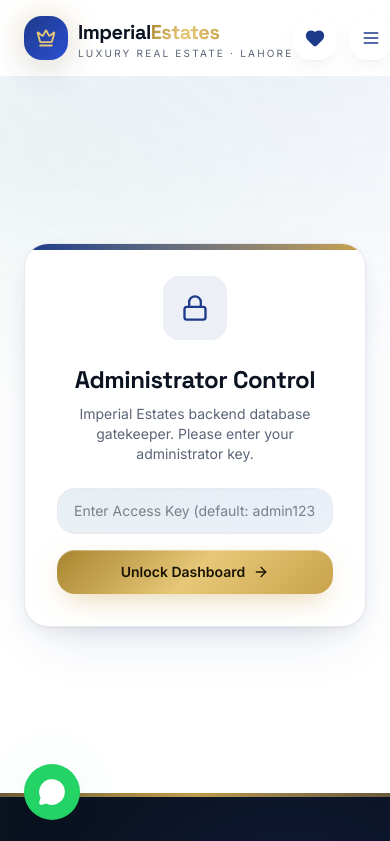
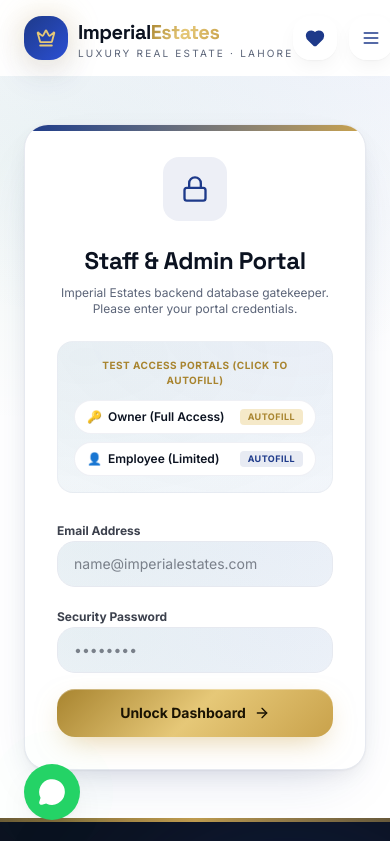
Before and after one commit to UsamaAkbar727/Real-Estate, a Next.js app in the folder frontend/: page /admin in a window 390 px wide. Shown: the top 841 px of the page. Built offline with nearby package versions, Linux system fonts and the light colour scheme.

Commit message:
add adm,in portal

```diff
--- a/frontend/src/app/admin/page.tsx
+++ b/frontend/src/app/admin/page.tsx
@@ -12,7 +12,9 @@ import { cn } from "@/lib/utils";
 
 export default function AdminPage() {
   const [isLoggedIn, setIsLoggedIn] = useState(false);
+  const [email, setEmail] = useState("");
   const [password, setPassword] = useState("");
+  const [adminRole, setAdminRole] = useState<"owner" | "employee" | null>(null);
   const [activeTab, setActiveTab] = useState<"properties" | "agents" | "inquiries">("properties");
 
   // Live Database States
@@ -71,10 +73,18 @@ export default function AdminPage() {
   useEffect(() => {
     // Check local storage session
     const session = localStorage.getItem("adminSession");
-    if (session === "active") {
+    const role = localStorage.getItem("adminRole") as "owner" | "employee";
+    if (session === "active" && role) {
       setIsLoggedIn(true);
+      setAdminRole(role);
     }
   }, []);
+
+  useEffect(() => {
+    if (adminRole === "employee" && activeTab === "agents") {
+      setActiveTab("properties");
+    }
+  }, [adminRole, activeTab]);
 
   useEffect(() => {
     if (isLoggedIn) {
@@ -85,19 +95,29 @@ export default function AdminPage() {
   // Login handler
   const handleLogin = (e: React.FormEvent) => {
     e.preventDefault();
-    if (password === "admin123") {
+    if (email === "owner@imperial.com" && password === "owner123") {
       setIsLoggedIn(true);
+      setAdminRole("owner");
       localStorage.setItem("adminSession", "active");
+      localStorage.setItem("adminRole", "owner");
       toast.success("Successfully logged into Administrator Dashboard");
+    } else if (email === "employee@imperial.com" && password === "employee123") {
+      setIsLoggedIn(true);
+      setAdminRole("employee");
+      localStorage.setItem("adminSession", "active");
+      localStorage.setItem("adminRole", "employee");
+      toast.success("Successfully logged into Staff Portal");
     } else {
-      toast.error("Incorrect administrator security key. Access denied.");
+      toast.error("Incorrect email or security password. Access denied.");
     }
   };
 
   // Logout handler
   const handleLogout = () => {
     setIsLoggedIn(false);
+    setAdminRole(null);
     localStorage.removeItem("adminSession");
+    localStorage.removeItem("adminRole");
     toast.success("Successfully logged out");
   };
 
@@ -274,24 +294,68 @@ export default function AdminPage() {
   if (!isLoggedIn) {
     return (
       <SiteShell>
-        <div className="min-h-[85vh] bg-luxe-soft flex items-center justify-center px-6">
-          <div className="w-full max-w-md bg-white rounded-3xl shadow-luxe p-8 text-center border border-border relative overflow-hidden">
+        <div className="min-h-[85vh] bg-luxe-soft flex items-center justify-center py-12 px-6">
+          <div className="w-full max-w-md bg-white rounded-3xl shadow-luxe p-8 border border-border relative overflow-hidden">
             <div className="absolute top-0 left-0 right-0 h-1.5 bg-gradient-to-r from-[var(--royal)] to-[var(--gold)]" />
             <div className="h-16 w-16 rounded-2xl bg-[var(--royal)]/8 text-[var(--royal)] flex items-center justify-center mx-auto mb-6">
               <Lock className="h-7 w-7" />
             </div>
-            <h1 className="font-display text-2xl font-bold text-[var(--ink)]">Administrator Control</h1>
-            <p className="text-sm text-[var(--muted-foreground)] mt-2 mb-6">Imperial Estates backend database gatekeeper. Please enter your administrator key.</p>
+            <h1 className="font-display text-2xl font-bold text-center text-[var(--ink)]">Staff & Admin Portal</h1>
+            <p className="text-xs text-[var(--muted-foreground)] text-center mt-2 mb-6">Imperial Estates backend database gatekeeper. Please enter your portal credentials.</p>
+
+            {/* Quick Access Credentials */}
+            <div className="mb-6 p-4 rounded-2xl bg-luxe-soft border border-border/60">
+              <div className="text-[10px] font-bold uppercase tracking-wider text-[var(--gold-deep)] mb-3 text-center">Test Access Portals (Click to Autofill)</div>
+              <div className="space-y-2">
+                <button
+                  type="button"
+                  onClick={() => {
+                    setEmail("owner@imperial.com");
+                    setPassword("owner123");
+                  }}
+                  className="w-full text-xs font-semibold py-2 px-3 rounded-xl bg-white border border-border/65 hover:border-[var(--gold)] hover:bg-[var(--gold)]/5 text-[var(--ink)] transition-all flex items-center justify-between text-left"
+                >
+                  <span className="flex items-center gap-1.5">🔑 <span>Owner (Full Access)</span></span>
+                  <span className="text-[9px] uppercase tracking-wider bg-gold-light/40 px-2 py-0.5 rounded text-[var(--gold-deep)] font-bold">Autofill</span>
+                </button>
+                <button
+                  type="button"
+                  onClick={() => {
+                    setEmail("employee@imperial.com");
+                    setPassword("employee123");
+                  }}
+                  className="w-full text-xs font-semibold py-2 px-3 rounded-xl bg-white border border-border/65 hover:border-[var(--royal)] hover:bg-[var(--royal)]/5 text-[var(--ink)] transition-all flex items-center justify-between text-left"
+                >
+                  <span className="flex items-center gap-1.5">👤 <span>Employee (Limited)</span></span>
+                  <span className="text-[9px] uppercase tracking-wider bg-[var(--royal)]/10 px-2 py-0.5 rounded text-[var(--royal)] font-bold">Autofill</span>
+                </button>
+              </div>
+            </div>
+
             <form onSubmit={handleLogin} className="space-y-4">
+              <div className="space-y-1">
+                <label className="text-xs font-bold text-[var(--ink)]/80">Email Address</label>
+                <input
+                  type="email"
+                  required
+                  placeholder="name@imperialestates.com"
+                  value={email}
+                  onChange={(e) => setEmail(e.target.value)}
+                  className="w-full px-4 py-3 rounded-xl border border-border bg-luxe-soft text-sm focus:outline-none focus:border-[var(--royal)] focus:bg-white transition-colors animate-fade-in"
+                />
+              </div>
+              <div className="space-y-1">
+                <label className="text-xs font-bold text-[var(--ink)]/80">Security Password</label>
                 <input
                   type="password"
                   required
-                placeholder="Enter Access Key (default: admin123)"
+                  placeholder="••••••••"
                   value={password}
                   onChange={(e) => setPassword(e.target.value)}
-                className="w-full px-4 py-3 rounded-xl border border-border bg-luxe-soft text-sm text-center focus:outline-none focus:border-[var(--royal)] focus:bg-white transition-colors"
+                  className="w-full px-4 py-3 rounded-xl border border-border bg-luxe-soft text-sm focus:outline-none focus:border-[var(--royal)] focus:bg-white transition-colors animate-fade-in"
                 />
-              <button type="submit" className="w-full btn-gold py-3 rounded-xl font-semibold text-sm flex items-center justify-center gap-2">
+              </div>
+              <button type="submit" className="w-full btn-gold py-3.5 mt-2 rounded-xl font-bold text-sm flex items-center justify-center gap-2 shadow-md hover:scale-[1.01] active:scale-[0.99] transition-all">
                 Unlock Dashboard <ArrowRight className="h-4 w-4" />
               </button>
             </form>
@@ -308,8 +372,20 @@ export default function AdminPage() {
           {/* Header */}
           <div className="flex flex-col sm:flex-row sm:items-center justify-between gap-4 mb-10">
             <div>
+              <div className="flex items-center gap-2 flex-wrap">
                 <span className="text-xs font-bold uppercase tracking-[0.2em] text-[var(--gold-deep)]">Portal Active</span>
-              <h1 className="font-display text-3xl font-bold text-[var(--ink)] mt-1">Admin Database Dashboard</h1>
+                <span className={cn(
+                  "text-[10px] font-bold uppercase tracking-wider px-2.5 py-0.5 rounded-full border",
+                  adminRole === "owner"
+                    ? "bg-[var(--gold)]/10 text-[var(--gold-deep)] border-[var(--gold)]/20"
+                    : "bg-[var(--royal)]/8 text-[var(--royal)] border-[var(--royal)]/15"
+                )}>
+                  {adminRole === "owner" ? "Owner (Full Access)" : "Employee Portal"}
+                </span>
+              </div>
+              <h1 className="font-display text-3xl font-bold text-[var(--ink)] mt-1">
+                {adminRole === "owner" ? "Admin Database Dashboard" : "Staff Database Dashboard"}
+              </h1>
             </div>
             <button onClick={handleLogout} className="flex items-center gap-2 px-4 py-2.5 rounded-full bg-white border border-border text-[var(--ink)] hover:text-red-500 font-semibold text-sm shadow-sm transition-all shrink-0">
               <LogOut className="h-4 w-4" /> Log Out
@@ -317,7 +393,7 @@ export default function AdminPage() {
           </div>
 
           {/* Stats Summary cards */}
-          <div className="grid grid-cols-1 sm:grid-cols-3 gap-6 mb-8">
+          <div className="grid grid-cols-1 sm:grid-cols-2 lg:grid-cols-3 gap-6 mb-8">
             <div className="rounded-2xl bg-white shadow-luxe p-6 flex items-center gap-5 border border-border/50">
               <div className="h-12 w-12 rounded-xl bg-[var(--royal)]/8 text-[var(--royal)] flex items-center justify-center">
                 <Building2 className="h-6 w-6" />
@@ -327,6 +403,7 @@ export default function AdminPage() {
                 <div className="text-xs text-[var(--muted-foreground)] uppercase tracking-wider font-semibold">Total Properties</div>
               </div>
             </div>
+            {adminRole === "owner" && (
               <div className="rounded-2xl bg-white shadow-luxe p-6 flex items-center gap-5 border border-border/50">
                 <div className="h-12 w-12 rounded-xl bg-[var(--gold)]/8 text-[var(--gold-deep)] flex items-center justify-center">
                   <Users className="h-6 w-6" />
@@ -336,6 +413,7 @@ export default function AdminPage() {
                   <div className="text-xs text-[var(--muted-foreground)] uppercase tracking-wider font-semibold">Active Advisors</div>
                 </div>
               </div>
+            )}
             <div className="rounded-2xl bg-white shadow-luxe p-6 flex items-center gap-5 border border-border/50">
               <div className="h-12 w-12 rounded-xl bg-[var(--emerald-brand)]/8 text-[var(--emerald-brand)] flex items-center justify-center">
                 <MessageSquare className="h-6 w-6" />
@@ -353,7 +431,7 @@ export default function AdminPage() {
               { id: "properties", label: "Properties", count: properties.length },
               { id: "agents", label: "Advisors", count: agents.length },
               { id: "inquiries", label: "Inquiries/Leads", count: inquiries.length }
-            ].map((t) => (
+            ].filter(t => adminRole === "owner" || t.id !== "agents").map((t) => (
               <button
                 key={t.id}
                 onClick={() => setActiveTab(t.id as any)}
@@ -393,12 +471,14 @@ export default function AdminPage() {
                           For {p.type}
                         </div>
                         <div className="absolute top-3 right-3 flex gap-2">
-                          <button onClick={() => startEditProp(p)} className="h-8 w-8 rounded-full bg-white text-[var(--royal)] hover:bg-[var(--royal)] hover:text-white flex items-center justify-center shadow transition-colors">
+                          <button onClick={() => startEditProp(p)} className="h-8 w-8 rounded-full bg-white text-[var(--royal)] hover:bg-[var(--royal)] hover:text-white flex items-center justify-center shadow transition-colors" title="Edit Listing">
                             <Edit2 className="h-3.5 w-3.5" />
                           </button>
-                          <button onClick={() => deleteProperty(p.id)} className="h-8 w-8 rounded-full bg-white text-red-500 hover:bg-red-500 hover:text-white flex items-center justify-center shadow transition-colors">
+                          {adminRole === "owner" && (
+                            <button onClick={() => deleteProperty(p.id)} className="h-8 w-8 rounded-full bg-white text-red-500 hover:bg-red-500 hover:text-white flex items-center justify-center shadow transition-colors" title="Delete Listing">
                               <Trash2 className="h-3.5 w-3.5" />
                             </button>
+                          )}
                         </div>
                         <div className="p-5">
                           <h3 className="font-display font-bold text-lg text-[var(--ink)] truncate">{p.title}</h3>
@@ -465,7 +545,7 @@ export default function AdminPage() {
                             <th className="p-4">Topic / Interest</th>
                             <th className="p-4">Message</th>
                             <th className="p-4">Date Recieved</th>
-                            <th className="p-4 text-center">Action</th>
+                            {adminRole === "owner" && <th className="p-4 text-center">Action</th>}
                           </tr>
                         </thead>
                         <tbody>
@@ -485,16 +565,18 @@ export default function AdminPage() {
                               <td className="p-4 text-xs text-[var(--muted-foreground)]">
                                 {new Date(i.createdAt).toLocaleString()}
                               </td>
+                              {adminRole === "owner" && (
                                 <td className="p-4 text-center">
-                                <button onClick={() => deleteInquiry(i.id)} className="text-red-500 hover:text-red-700 p-1">
+                                  <button onClick={() => deleteInquiry(i.id)} className="text-red-500 hover:text-red-700 p-1" title="Delete Inquiry">
                                     <Trash2 className="h-4 w-4 mx-auto" />
                                   </button>
                                 </td>
+                              )}
                             </tr>
                           ))}
                           {inquiries.length === 0 && (
                             <tr>
-                              <td colSpan={6} className="p-8 text-center text-[var(--muted-foreground)]">
+                              <td colSpan={adminRole === "owner" ? 6 : 5} className="p-8 text-center text-[var(--muted-foreground)]">
                                 No contact inquiry leads saved in the database yet.
                               </td>
                             </tr>
```
Also changed, not shown: frontend/src/components/real-estate/navbar.tsx (+8 -1 lines). Lines whose indentation alone changed are shown as unchanged.
